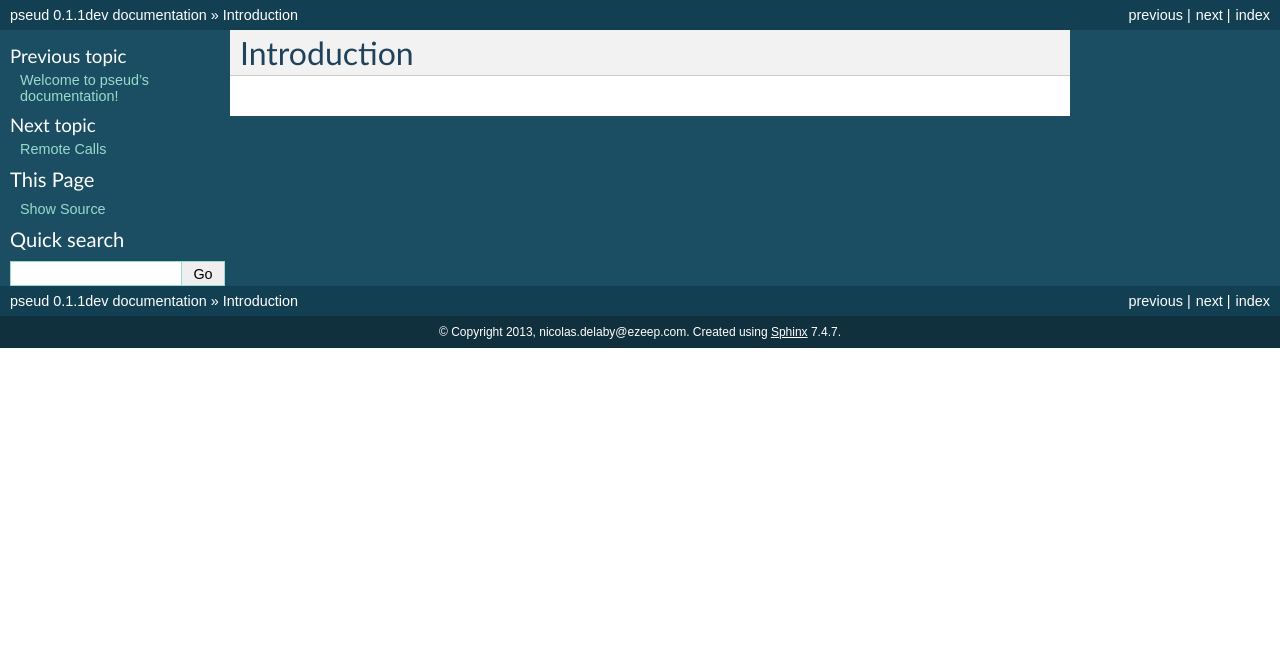
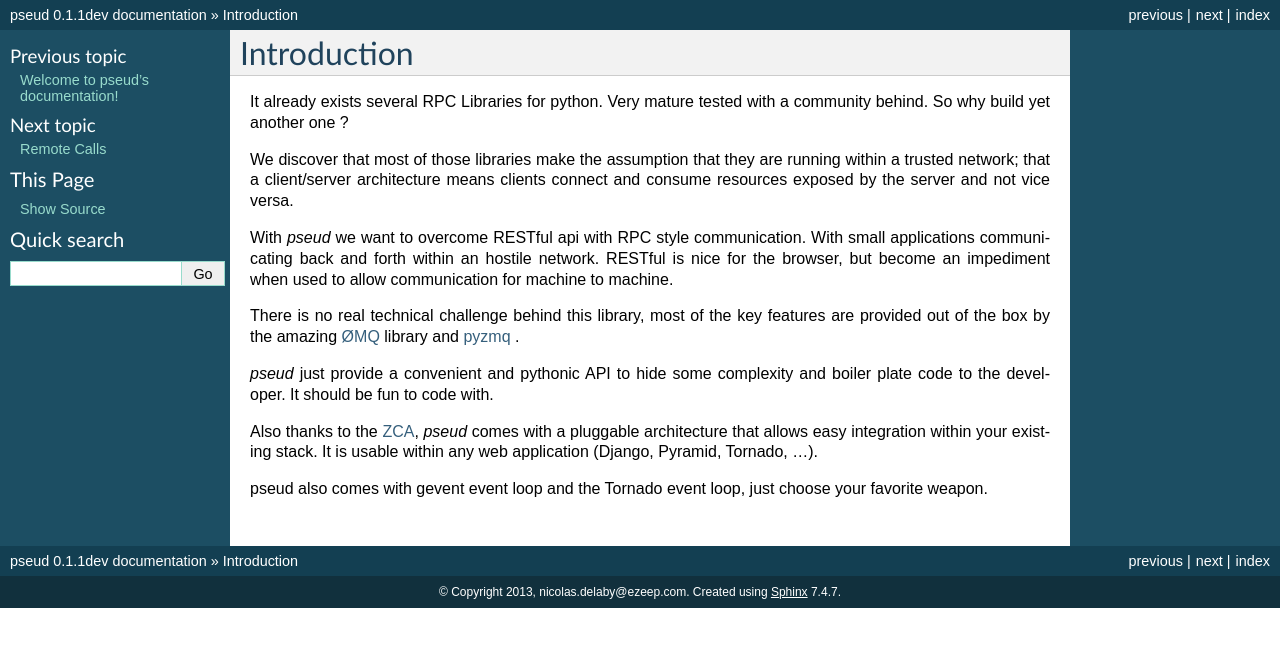
Before and after one commit to ticosax/pseud, a Sphinx documentation site: the page built from docs/source/intro.rst, in a window 1280 px wide. Shown: the top 647 px of the page. Built offline with Sphinx 7.4.7, drawn with Linux system fonts in a browser that asks for light colours.

Commit message:
Write introduction

```diff
--- a/docs/source/intro.rst
+++ b/docs/source/intro.rst
@@ -1,2 +1,26 @@
 Introduction
-____________
+============
+
+It already exists several RPC Libraries for python. Very mature tested with a
+community behind. So why build yet another one ?
+
+We discover that most of those libraries make the assumption that they are running
+within a trusted network; that a client/server architecture means clients connect and consume
+resources exposed by the server and not vice versa.
+
+With `pseud` we want to overcome RESTful api with RPC style communication. With small
+applications communicating back and forth within an hostile network. RESTful is
+nice for the browser, but become an impediment when used to allow
+communication for machine to machine.
+
+There is no real technical challenge behind this library, most of the key
+features are provided out of the box by the amazing `ØMQ <http://zeromq.org/>`_ library and
+`pyzmq <https://github.com/zeromq/pyzmq>`_ .
+
+`pseud` just provide a convenient and pythonic API to hide some complexity and
+boiler plate code to the developer. It should be fun to code with.
+
+Also thanks to the `ZCA <http://docs.zope.org/zope.component/>`_, `pseud` comes with a pluggable architecture that allows
+easy integration within your existing stack. It is usable within any web application (Django, Pyramid, Tornado, ...).
+
+pseud also comes with gevent event loop and the Tornado event loop, just choose your favorite weapon.
```
